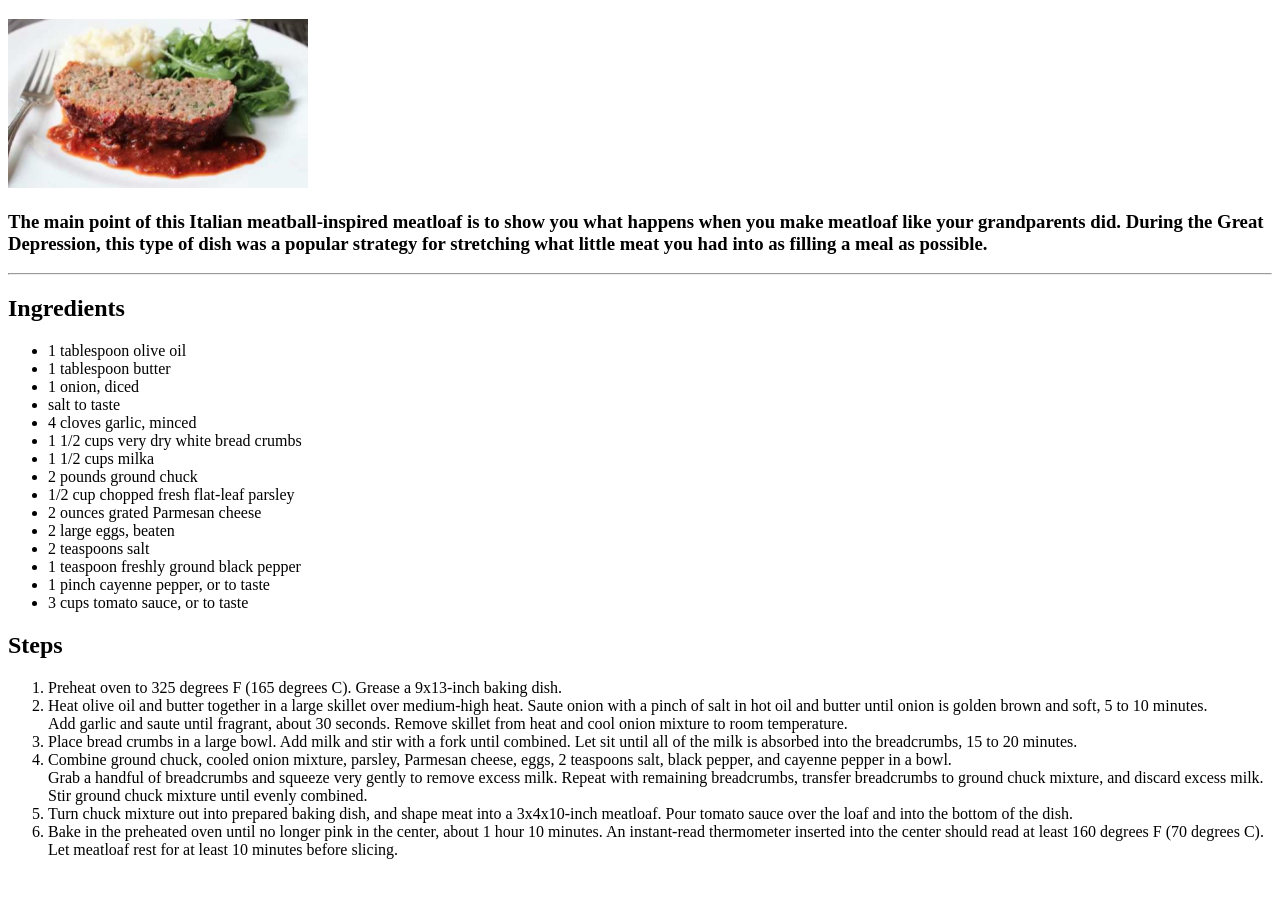
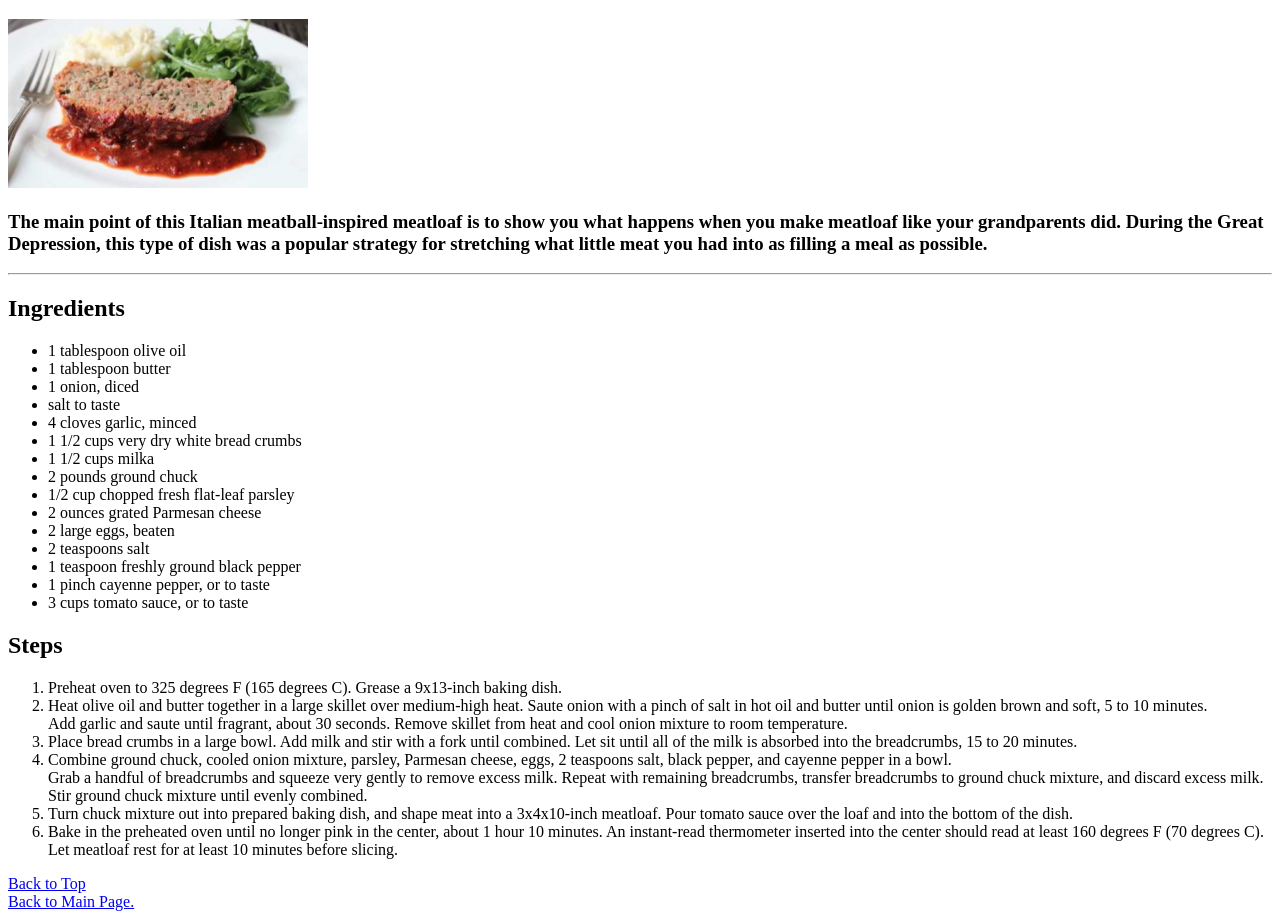
Before and after one commit to TyriqOdle/odin-recipes, a plain HTML site: page recipes/ Chef John's Meatball-Inspired Meatloaf.html in a window 1280 px wide. Shown: the part 61-980 px from the top of the page. Before the commit the page ends 936 px from the top, so only its background shows below. Drawn offline with Linux system fonts and the light colour scheme.

Commit message:
Added a back to top and back to main page link to all recipe pages.

```diff
--- a/recipes/ Chef John's Meatball-Inspired Meatloaf.html
+++ b/recipes/ Chef John's Meatball-Inspired Meatloaf.html
@@ -45,5 +45,8 @@
         Let meatloaf rest for at least 10 minutes before slicing.</li>
     </ol>
 
+    <a href="/recipes/ Chef John's Meatball-Inspired Meatloaf.html">Back to Top</a>
+    <br>
+    <a href="/index.html">Back to Main Page.</a>
 </body>
 </html>
```
Also changed, not shown: recipes/AFPorkChops.html (+3 -0 lines), recipes/Stir-Fried Ginger Broccoli Beef.html (+4 -0 lines).
